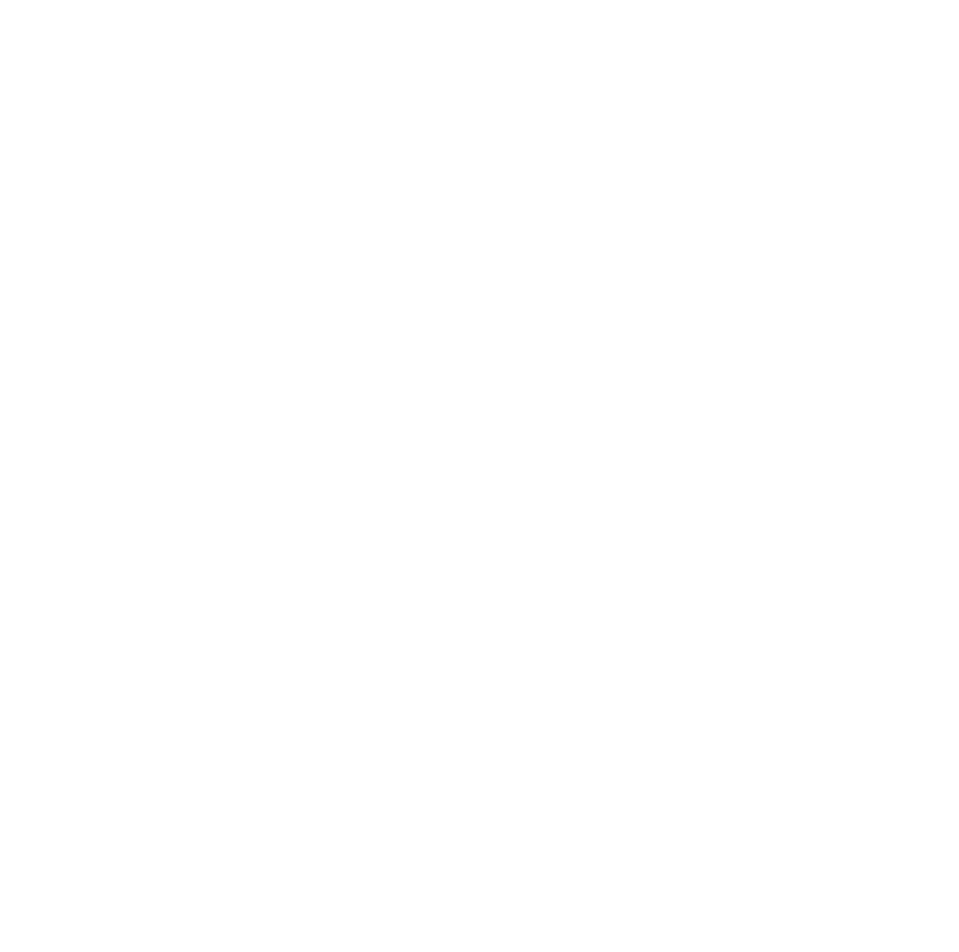
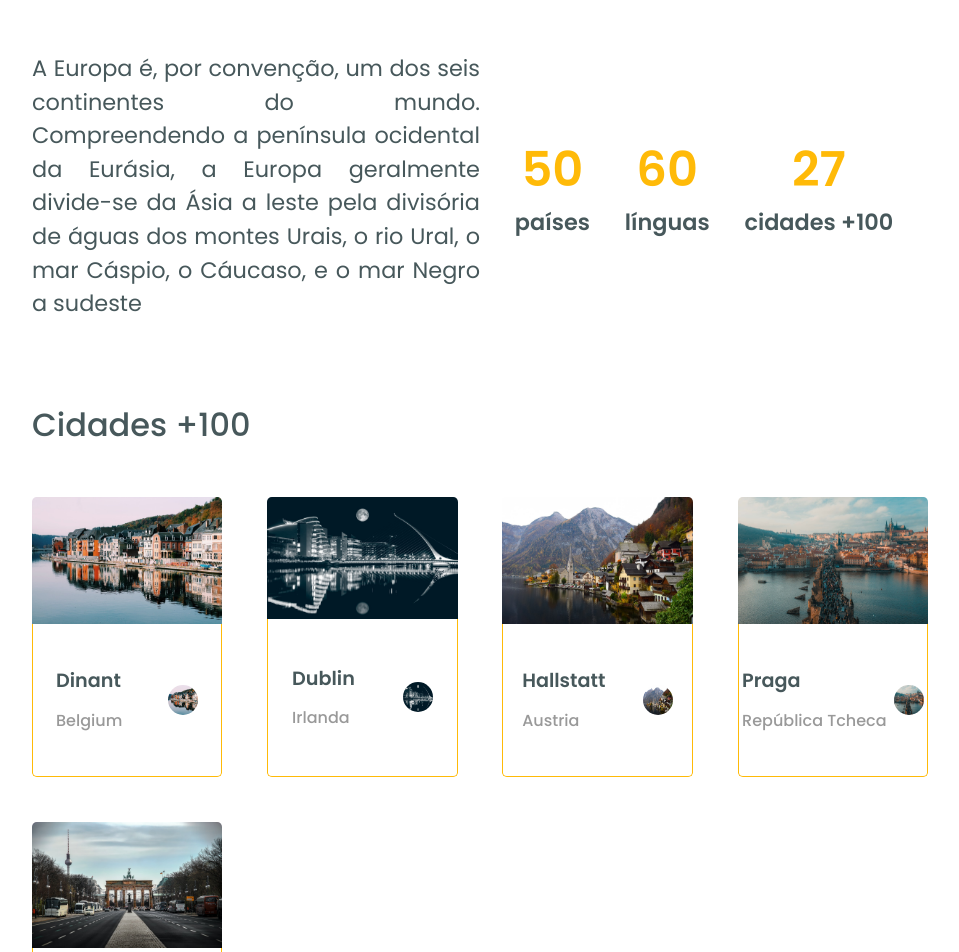
Before and after one commit to Ricnaga/chakra-world-trip, a Next.js app: page /europe in a window 1280 px wide. Before the commit this address had no page. Shown: the part 740-1692 px from the top of the page, without its empty margins (160-1119 px from the left). Before the commit the page ends 800 px from the top, so only its background shows below. Built offline with nearby package versions, Linux system fonts and the light colour scheme.

Commit message:
add all continents page

```diff
--- a/package.json
+++ b/package.json
@@ -1,5 +1,5 @@
 {
-  "name": "chakra-world-trap",
+  "name": "chakra-world-trip",
   "version": "0.1.0",
   "private": true,
   "scripts": {
@@ -16,6 +16,7 @@
     "next": "10.1.3",
     "react": "17.0.2",
     "react-dom": "17.0.2",
+    "react-icons": "^4.2.0",
     "swiper": "^6.5.4"
   },
   "devDependencies": {
--- /dev/null
+++ b/src/pages/europe/index.tsx
@@ -0,0 +1,48 @@
+import { Flex, SimpleGrid, Text } from "@chakra-ui/layout";
+import { FiChevronLeft } from "react-icons/fi";
+import Banner from "../../components/Continents/Banner";
+import Card from "../../components/Continents/Card";
+import Countries from "../../components/Continents/Countries";
+import MoreCities from "../../components/Continents/Countries/moreCities";
+import { Header } from "../../components/Header";
+
+export default function Europe() {
+    return (
+        <>
+            <Header icon={FiChevronLeft} />
+            <Banner imgPath="europe" imgName="dublin-ireland" title="europe" />
+
+            <Flex w="70vw" mx="auto" my="5rem">
+                <Text textAlign="justify" fontSize="1.4rem" w="36vw" color="dark.Headings and Text">
+                    A Europa é, por convenção, um dos seis
+                    continentes do mundo. Compreendendo a
+                    península ocidental da Eurásia, a Europa
+                    geralmente divide-se da Ásia a leste pela
+                    divisória de águas dos montes Urais, o rio Ural,
+                    o mar Cáspio, o Cáucaso, e o mar Negro a sudeste
+            </Text>
+
+                <Flex align="center" justify="space-evenly" w="36vw" mx="auto">
+                    <Countries title="50" content="países" />
+                    <Countries title="60" content="línguas" />
+                    <MoreCities />
+                </Flex>
+
+
+            </Flex>
+            <Flex w="70vw" mx="auto" my="5rem" flexDir="column">
+                <Text fontSize="2rem" fontWeight="500" color="dark.Headings and Text">Cidades +100</Text>
+
+                <SimpleGrid columns={[1, 4]} columnGap="2.8rem" rowGap="2.8rem" mt="3rem">
+
+                    <Card imgPath="europe" imgName="dinant-belgium" city="dinant" country="belgium"/>
+                    <Card imgPath="europe" imgName="dublin-ireland" city="dublin" country="irlanda"/>
+                    <Card imgPath="europe" imgName="hallstatt-town-austria" city="hallstatt" country="austria"/>
+                    <Card imgPath="europe" imgName="prague-czechia" city="praga" country="república tcheca"/>
+                    <Card imgPath="europe" imgName="berlin-germany" city="berlim" country="alemanha"/>
+
+                </SimpleGrid>
+            </Flex>
+        </>
+    )
+}
--- a/src/pages/index.tsx
+++ b/src/pages/index.tsx
@@ -1,8 +1,8 @@
 import { Box, Divider, Text } from '@chakra-ui/react';
-import { Banner } from '../components/Banner';
-import { Carousel } from '../components/Carousel';
+import { Banner } from '../components/Home/Banner';
+import { Carousel } from '../components/Home/Carousel';
 import { Header } from '../components/Header';
-import { Items } from '../components/Items';
+import { Items } from '../components/Home/Items';
 
 export default function Home() {
   return (
--- /dev/null
+++ b/src/pages/north-america/index.tsx
@@ -0,0 +1,6 @@
+export default function NorthAmerica(){
+    return(
+        <h1>Hello</h1>
+    )
+}
+// A América do Norte é um subcontinente que compreende a porção setentrional do continente americano. Existem duas formas de classificar esse continente: a primeira considera que a América do Norte é apenas a parte mais setentrional da América, separada da América Central na fronteira entre o México e a Guatemala, a segunda classificação reconhece apenas uma América do Norte e uma América do Sul, traçando o limite no Istmo do Panamá (umas vezes no Canal do Panamá, outras na fronteira entre o Panamá e a Colômbia)
--- /dev/null
+++ b/src/pages/south-america/index.tsx
@@ -0,0 +1,6 @@
+export default function SouthAmerica(){
+    return(
+        <h1>Hello</h1>
+    )
+}
+// A América do Sul é um subcontinente que compreende a porção meridional da América. A sua extensão é de 17 819 100 km², abrangendo 12% da superfície terrestre e 6% da população mundial.
--- a/styles/theme.ts
+++ b/styles/theme.ts
@@ -8,9 +8,11 @@
         },
         dark:{
             'Headings and Text':'#47585B',
+            'info':'#999999'
         },
-        yellow:{
-            100:'#FFBA08'
+        highlight:{
+            full:'#FFBA08',
+            half:'#FFBA08'
         }
     },
     fonts:{
```
Also changed, not shown: src/pages/africa/index.tsx (added, +9 -0 lines), src/pages/asia/index.tsx (added, +7 -0 lines), src/pages/oceania/index.tsx (added, +7 -0 lines), 1 other file (tests, documents, lock files or other folders).
